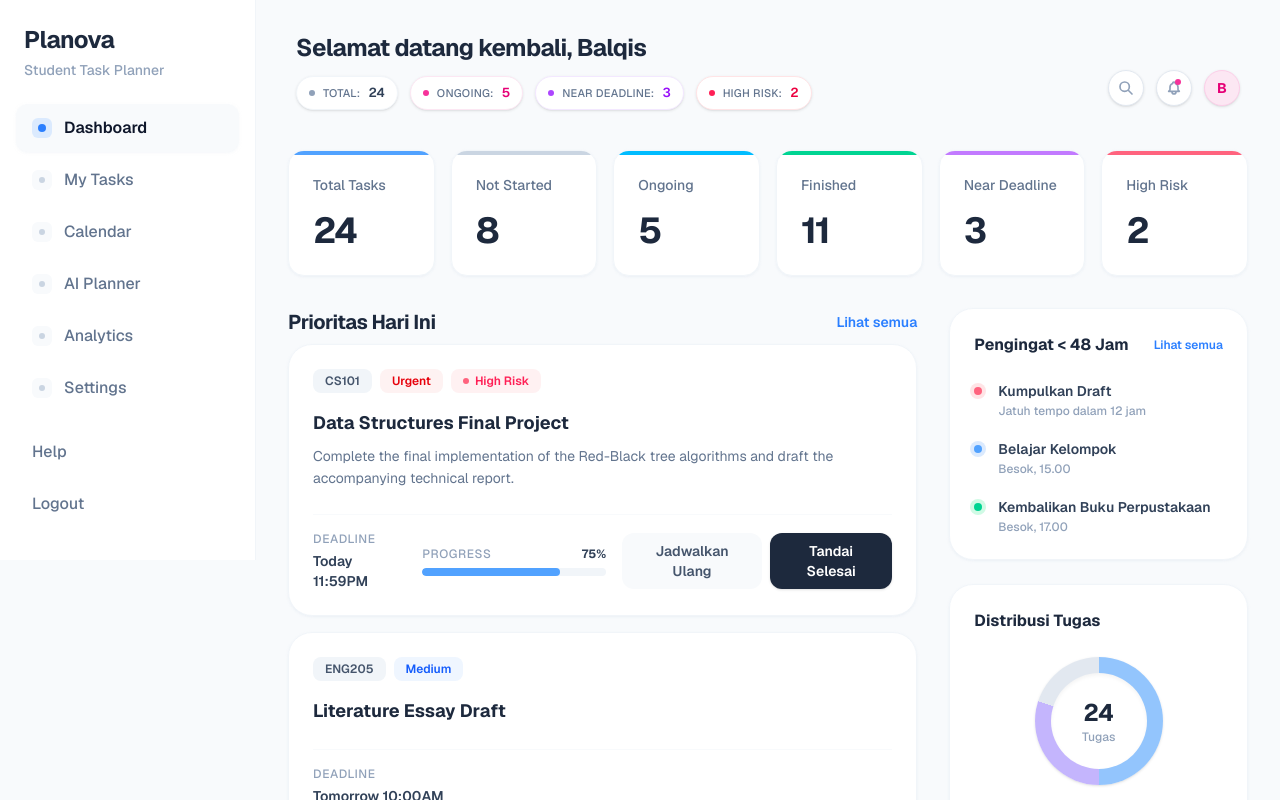
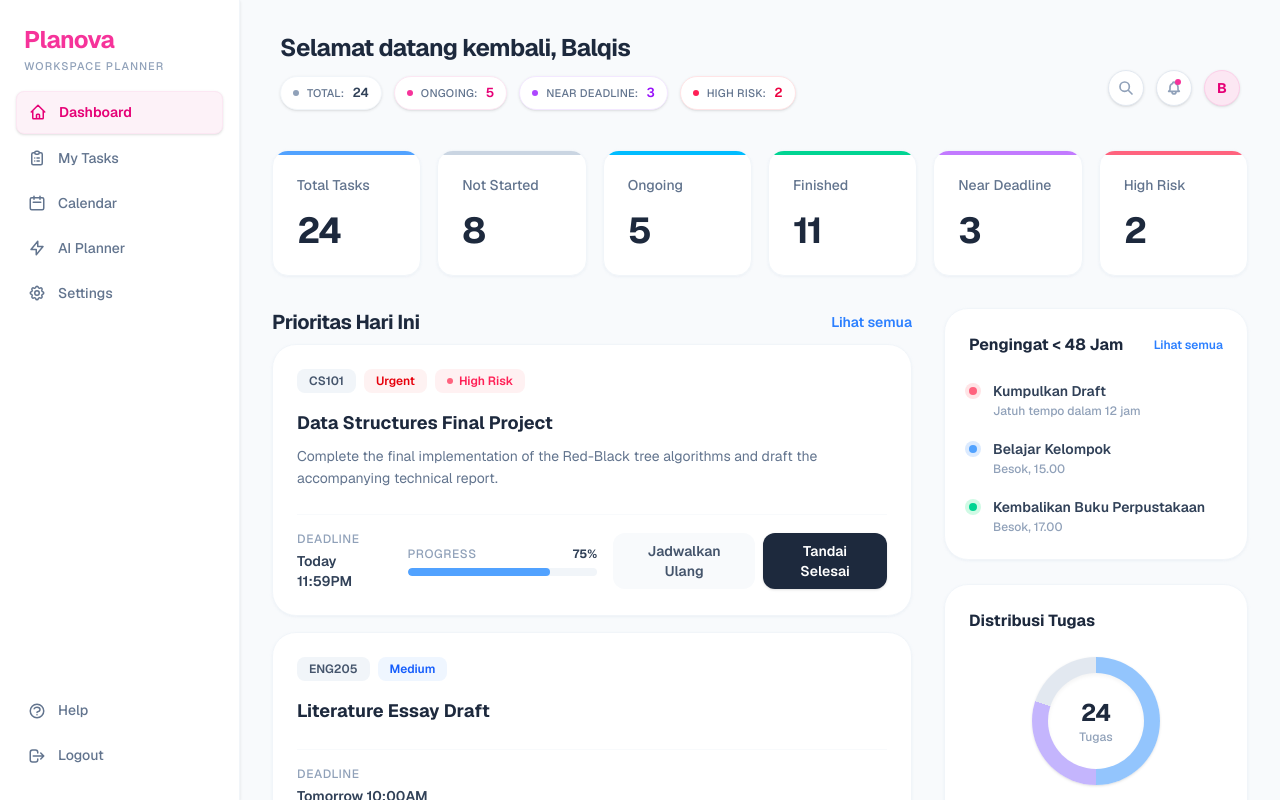
Before and after one commit to Ctiaqis/Planova, a Next.js app: page / in a window 1280 px wide. Built offline with nearby package versions, Linux system fonts and the light colour scheme.

Commit message:
style: refine sidebar layout

```diff
--- a/src/components/sidebar.tsx
+++ b/src/components/sidebar.tsx
@@ -1,57 +1,74 @@
+"use client";
+
 import Link from 'next/link';
+import { usePathname } from 'next/navigation';
 
 export function Sidebar() {
+  const pathname = usePathname();
+
+  const mainMenus = [
+    {
+      name: 'Dashboard',
+      href: '/',
+      icon: <svg xmlns="http://www.w3.org/2000/svg" width="18" height="18" fill="none" viewBox="0 0 24 24" stroke="currentColor" strokeWidth="2"><path strokeLinecap="round" strokeLinejoin="round" d="M3 12l2-2m0 0l7-7 7 7M5 10v10a1 1 0 001 1h3m10-11l2 2m-2-2v10a1 1 0 01-1 1h-3m-6 0a1 1 0 001-1v-4a1 1 0 011-1h2a1 1 0 011 1v4a1 1 0 001 1m-6 0h6" /></svg>
+    },
+    {
+      name: 'My Tasks',
+      href: '/my-tasks',
+      icon: <svg xmlns="http://www.w3.org/2000/svg" width="18" height="18" fill="none" viewBox="0 0 24 24" stroke="currentColor" strokeWidth="2"><path strokeLinecap="round" strokeLinejoin="round" d="M9 5H7a2 2 0 00-2 2v12a2 2 0 002 2h10a2 2 0 002-2V7a2 2 0 00-2-2h-2M9 5a2 2 0 002 2h2a2 2 0 002-2M9 5a2 2 0 012-2h2a2 2 0 012 2m-3 7h3m-3 4h3m-6-4h.01M9 16h.01" /></svg>
+    },
+    {
+      name: 'Calendar',
+      href: '#',
+      icon: <svg xmlns="http://www.w3.org/2000/svg" width="18" height="18" fill="none" viewBox="0 0 24 24" stroke="currentColor" strokeWidth="2"><path strokeLinecap="round" strokeLinejoin="round" d="M8 7V3m8 4V3m-9 8h10M5 21h14a2 2 0 002-2V7a2 2 0 00-2-2H5a2 2 0 00-2 2v12a2 2 0 002 2z" /></svg>
+    },
+    {
+      name: 'AI Planner',
+      href: '#',
+      icon: <svg xmlns="http://www.w3.org/2000/svg" width="18" height="18" fill="none" viewBox="0 0 24 24" stroke="currentColor" strokeWidth="2"><path strokeLinecap="round" strokeLinejoin="round" d="M13 10V3L4 14h7v7l9-11h-7z" /></svg>
+    },
+    {
+      name: 'Settings',
+      href: '#',
+      icon: <svg xmlns="http://www.w3.org/2000/svg" width="18" height="18" fill="none" viewBox="0 0 24 24" stroke="currentColor" strokeWidth="2"><path strokeLinecap="round" strokeLinejoin="round" d="M10.325 4.317c.426-1.756 2.924-1.756 3.35 0a1.724 1.724 0 002.573 1.066c1.543-.94 3.31.826 2.37 2.37a1.724 1.724 0 001.065 2.572c1.756.426 1.756 2.924 0 3.35a1.724 1.724 0 00-1.066 2.573c.94 1.543-.826 3.31-2.37 2.37a1.724 1.724 0 00-2.572 1.065c-.426 1.756-2.924 1.756-3.35 0a1.724 1.724 0 00-2.573-1.066c-1.543.94-3.31-.826-2.37-2.37a1.724 1.724 0 00-1.065-2.572c-1.756-.426-1.756-2.924 0-3.35a1.724 1.724 0 001.066-2.573c-.94-1.543.826-3.31 2.37-2.37.996.608 2.296.07 2.572-1.065z" /><path strokeLinecap="round" strokeLinejoin="round" d="M15 12a3 3 0 11-6 0 3 3 0 016 0z" /></svg>
+    },
+  ];
+
   return (
-    <aside className="w-64 bg-white border-r border-slate-100 flex flex-col h-full sticky top-0">
-      <div className="p-6">
-        <h1 className="text-2xl font-bold text-slate-800 tracking-tight">Planova</h1>
-        <p className="text-sm text-slate-400 mt-1 font-medium">Student Task Planner</p>
+    <aside className="w-[240px] bg-white border-r border-slate-100 flex flex-col h-screen sticky top-0 shadow-sm z-20">
+      <div className="p-6 pb-4">
+        <h1 className="text-2xl font-bold text-pink-500 tracking-tight">Planova</h1>
+        <p className="text-[11px] text-slate-400 mt-0.5 font-medium uppercase tracking-widest">Workspace Planner</p>
       </div>
 
       <nav className="flex-1 px-4 space-y-1">
-        <Link href="#" className="flex items-center gap-3 px-4 py-3 rounded-xl bg-slate-50 text-slate-900 font-semibold shadow-sm shadow-slate-100/50">
-          <div className="w-5 h-5 rounded-md bg-blue-100 flex items-center justify-center">
-            <div className="w-2 h-2 rounded-full bg-blue-500"></div>
-          </div>
-          Dashboard
-        </Link>
-        <Link href="#" className="flex items-center gap-3 px-4 py-3 rounded-xl text-slate-500 hover:bg-slate-50 hover:text-slate-700 transition-colors font-medium">
-          <div className="w-5 h-5 rounded-md bg-slate-50 flex items-center justify-center">
-            <div className="w-1.5 h-1.5 rounded-full bg-slate-300"></div>
-          </div>
-          My Tasks
-        </Link>
-        <Link href="#" className="flex items-center gap-3 px-4 py-3 rounded-xl text-slate-500 hover:bg-slate-50 hover:text-slate-700 transition-colors font-medium">
-          <div className="w-5 h-5 rounded-md bg-slate-50 flex items-center justify-center">
-            <div className="w-1.5 h-1.5 rounded-full bg-slate-300"></div>
-          </div>
-          Calendar
-        </Link>
-        <Link href="#" className="flex items-center gap-3 px-4 py-3 rounded-xl text-slate-500 hover:bg-slate-50 hover:text-slate-700 transition-colors font-medium">
-          <div className="w-5 h-5 rounded-md bg-slate-50 flex items-center justify-center">
-            <div className="w-1.5 h-1.5 rounded-full bg-slate-300"></div>
-          </div>
-          AI Planner
-        </Link>
-        <Link href="#" className="flex items-center gap-3 px-4 py-3 rounded-xl text-slate-500 hover:bg-slate-50 hover:text-slate-700 transition-colors font-medium">
-          <div className="w-5 h-5 rounded-md bg-slate-50 flex items-center justify-center">
-            <div className="w-1.5 h-1.5 rounded-full bg-slate-300"></div>
-          </div>
-          Analytics
-        </Link>
-        <Link href="#" className="flex items-center gap-3 px-4 py-3 rounded-xl text-slate-500 hover:bg-slate-50 hover:text-slate-700 transition-colors font-medium">
-          <div className="w-5 h-5 rounded-md bg-slate-50 flex items-center justify-center">
-            <div className="w-1.5 h-1.5 rounded-full bg-slate-300"></div>
-          </div>
-          Settings
-        </Link>
+        {mainMenus.map((menu) => {
+          const isActive = pathname === menu.href || (pathname.startsWith(menu.href) && menu.href !== '/');
+
+          return (
+            <Link
+              key={menu.name}
+              href={menu.href}
+              className={`flex items-center gap-3 px-3 py-2.5 rounded-lg transition-colors text-[14px] ${
+                isActive
+                  ? 'bg-pink-50 text-pink-600 font-semibold shadow-sm border border-pink-100'
+                  : 'text-slate-500 hover:bg-slate-50 hover:text-slate-800 font-medium'
+              }`}
+            >
+              {menu.icon}
+              {menu.name}
+            </Link>
+          );
+        })}
       </nav>
 
-      <div className="p-4 mt-auto mb-4 px-4 space-y-1">
-        <Link href="#" className="flex items-center gap-3 px-4 py-3 rounded-xl text-slate-500 hover:bg-slate-50 hover:text-slate-700 transition-colors font-medium">
+      <div className="p-4 mt-auto mb-2 px-4 space-y-1">
+        <Link href="#" className="flex items-center gap-3 px-3 py-2.5 rounded-lg text-slate-500 hover:bg-slate-50 hover:text-slate-800 transition-colors text-[14px] font-medium">
+          <svg xmlns="http://www.w3.org/2000/svg" width="18" height="18" fill="none" viewBox="0 0 24 24" stroke="currentColor" strokeWidth="2"><path strokeLinecap="round" strokeLinejoin="round" d="M8.228 9c.549-1.165 2.03-2 3.772-2 2.21 0 4 1.343 4 3 0 1.4-1.278 2.575-3.006 2.907-.542.104-.994.54-.994 1.093m0 3h.01M21 12a9 9 0 11-18 0 9 9 0 0118 0z" /></svg>
           Help
         </Link>
-        <Link href="#" className="flex items-center gap-3 px-4 py-3 rounded-xl text-slate-500 hover:bg-red-50 hover:text-red-600 transition-colors font-medium">
+        <Link href="#" className="flex items-center gap-3 px-3 py-2.5 rounded-lg text-slate-500 hover:bg-rose-50 hover:text-rose-600 transition-colors text-[14px] font-medium">
+          <svg xmlns="http://www.w3.org/2000/svg" width="18" height="18" fill="none" viewBox="0 0 24 24" stroke="currentColor" strokeWidth="2"><path strokeLinecap="round" strokeLinejoin="round" d="M17 16l4-4m0 0l-4-4m4 4H7m6 4v1a3 3 0 01-3 3H6a3 3 0 01-3-3V7a3 3 0 013-3h4a3 3 0 013 3v1" /></svg>
           Logout
         </Link>
       </div>
```
